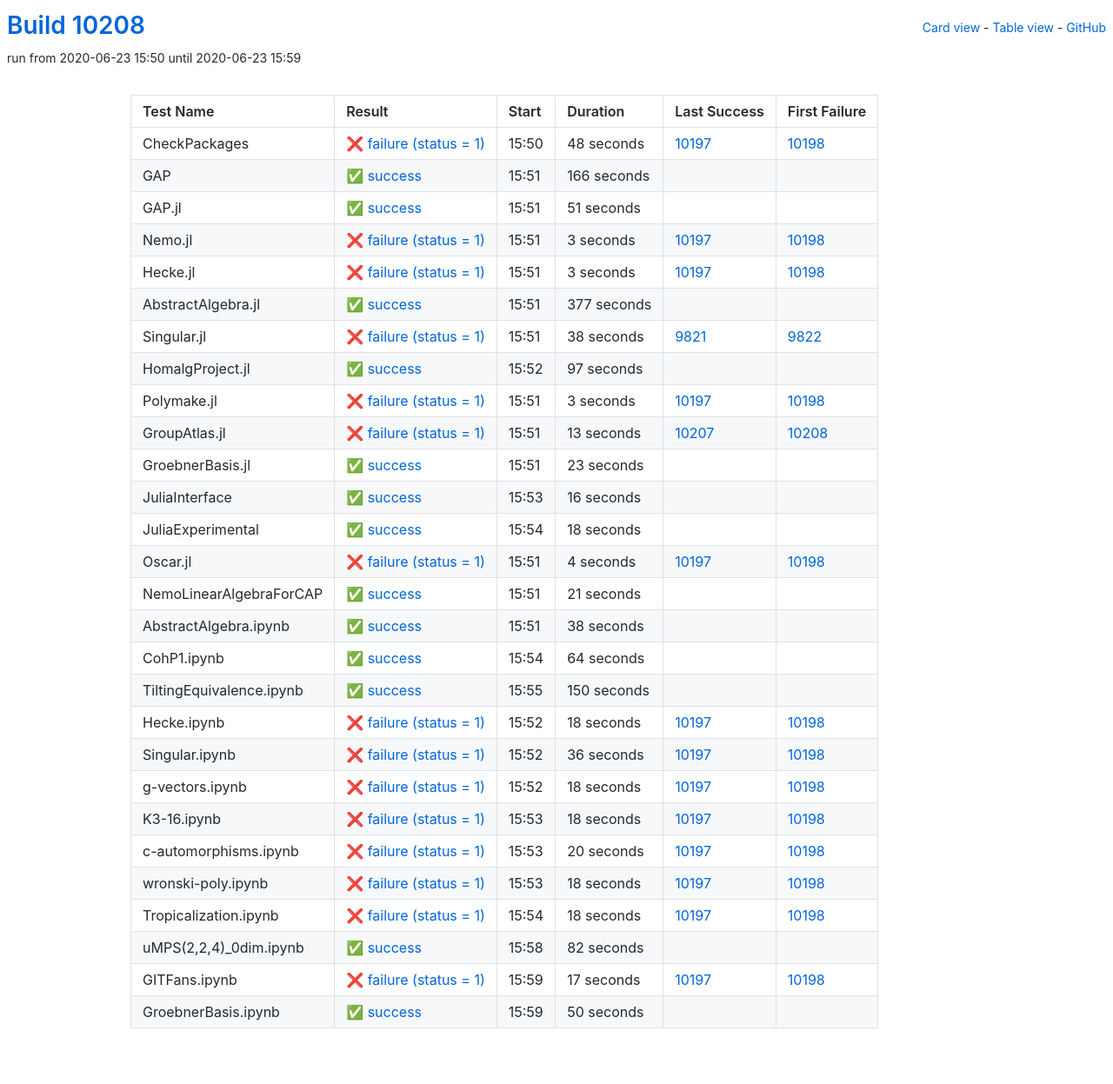
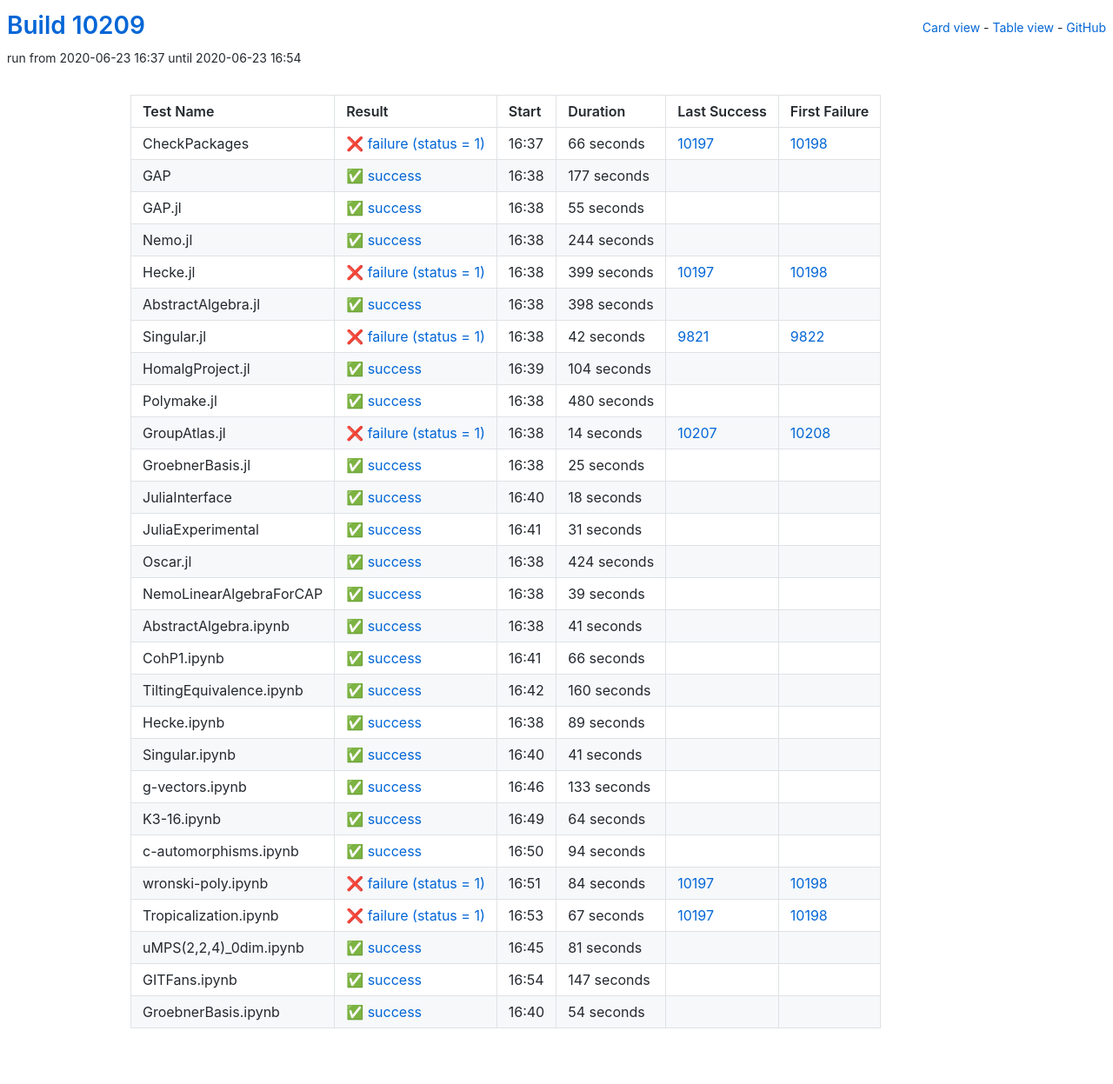
Before and after one commit to oscar-system/oscar-ci-status, a Jekyll site: the page built from table.html, in a window 1280 px wide. Shown: the whole page at 87% size. Built offline with Jekyll 4.4.1, drawn with Linux system fonts in a browser that asks for light colours.

Commit message:
Build #10209

```diff
--- a/_data/ci.yml
+++ b/_data/ci.yml
@@ -1,6 +1,6 @@
 ---
-build: 10208
-build_url: https://oscarci.mathematik.uni-kl.de/job/oscar/10208/
+build: 10209
+build_url: https://oscarci.mathematik.uni-kl.de/job/oscar/10209/
 job: oscar
 organization: oscar-system
 repo: oscar-ci-status
@@ -8,152 +8,140 @@
 tests:
 - name: CheckPackages
   id: checkpackages
-  log: https://oscarci.mathematik.uni-kl.de/job/oscar/10208/artifact/logs/build-10208/CheckPackages.log
-  start: 2020-06-23 15:50
+  log: https://oscarci.mathematik.uni-kl.de/job/oscar/10209/artifact/logs/build-10209/CheckPackages.log
+  start: 2020-06-23 16:37
   success: false
   exitcode: 1
   status: failure
-  duration: 48
+  duration: 66
   last_success: 10197
   last_success_url: https://oscarci.mathematik.uni-kl.de/job/oscar/10197/
   first_failure: 10198
   first_failure_url: https://oscarci.mathematik.uni-kl.de/job/oscar/10198/
 - name: GAP
   id: gap
-  log: https://oscarci.mathematik.uni-kl.de/job/oscar/10208/artifact/logs/build-10208/GAP.log
-  start: 2020-06-23 15:51
+  log: https://oscarci.mathematik.uni-kl.de/job/oscar/10209/artifact/logs/build-10209/GAP.log
+  start: 2020-06-23 16:38
   success: true
   exitcode: 0
   status: success
-  duration: 166
+  duration: 177
   last_success: false
   last_success_url:
   first_failure: false
   first_failure_url:
 - name: GAP.jl
   id: gap-jl
-  log: https://oscarci.mathematik.uni-kl.de/job/oscar/10208/artifact/logs/build-10208/GAP.jl.log
-  start: 2020-06-23 15:51
+  log: https://oscarci.mathematik.uni-kl.de/job/oscar/10209/artifact/logs/build-10209/GAP.jl.log
+  start: 2020-06-23 16:38
   success: true
   exitcode: 0
   status: success
-  duration: 51
+  duration: 55
   last_success: false
   last_success_url:
   first_failure: false
   first_failure_url:
 - name: Nemo.jl
   id: nemo-jl
-  log: https://oscarci.mathematik.uni-kl.de/job/oscar/10208/artifact/logs/build-10208/Nemo.jl.log
-  start: 2020-06-23 15:51
+  log: https://oscarci.mathematik.uni-kl.de/job/oscar/10209/artifact/logs/build-10209/Nemo.jl.log
+  start: 2020-06-23 16:38
+  success: true
+  exitcode: 0
+  status: success
+  duration: 244
+  last_success: false
+  last_success_url:
+  first_failure: false
+  first_failure_url:
+- name: Hecke.jl
+  id: hecke-jl
+  log: https://oscarci.mathematik.uni-kl.de/job/oscar/10209/artifact/logs/build-10209/Hecke.jl.log
+  start: 2020-06-23 16:38
   success: false
   exitcode: 1
   status: failure
-  duration: 3
-  last_success: 10197
-  last_success_url: https://oscarci.mathematik.uni-kl.de/job/oscar/10197/
-  first_failure: 10198
-  first_failure_url: https://oscarci.mathematik.uni-kl.de/job/oscar/10198/
-- name: Hecke.jl
-  id: hecke-jl
-  log: https://oscarci.mathematik.uni-kl.de/job/oscar/10208/artifact/logs/build-10208/Hecke.jl.log
-  start: 2020-06-23 15:51
-  success: false
-  exitcode: 1
-  status: failure
-  duration: 3
+  duration: 399
   last_success: 10197
   last_success_url: https://oscarci.mathematik.uni-kl.de/job/oscar/10197/
   first_failure: 10198
   first_failure_url: https://oscarci.mathematik.uni-kl.de/job/oscar/10198/
 - name: AbstractAlgebra.jl
   id: abstractalgebra-jl
-  log: https://oscarci.mathematik.uni-kl.de/job/oscar/10208/artifact/logs/build-10208/AbstractAlgebra.jl.log
-  start: 2020-06-23 15:51
+  log: https://oscarci.mathematik.uni-kl.de/job/oscar/10209/artifact/logs/build-10209/AbstractAlgebra.jl.log
+  start: 2020-06-23 16:38
   success: true
   exitcode: 0
   status: success
-  duration: 377
+  duration: 398
   last_success: false
   last_success_url:
   first_failure: false
   first_failure_url:
 - name: Singular.jl
   id: singular-jl
-  log: https://oscarci.mathematik.uni-kl.de/job/oscar/10208/artifact/logs/build-10208/Singular.jl.log
-  start: 2020-06-23 15:51
+  log: https://oscarci.mathematik.uni-kl.de/job/oscar/10209/artifact/logs/build-10209/Singular.jl.log
+  start: 2020-06-23 16:38
   success: false
   exitcode: 1
   status: failure
-  duration: 38
+  duration: 42
   last_success: 9821
   last_success_url: https://oscarci.mathematik.uni-kl.de/job/oscar/9821/
   first_failure: 9822
   first_failure_url: https://oscarci.mathematik.uni-kl.de/job/oscar/9822/
 - name: HomalgProject.jl
   id: homalgproject-jl
-  log: https://oscarci.mathematik.uni-kl.de/job/oscar/10208/artifact/logs/build-10208/HomalgProject.jl.log
-  start: 2020-06-23 15:52
+  log: https://oscarci.mathematik.uni-kl.de/job/oscar/10209/artifact/logs/build-10209/HomalgProject.jl.log
+  start: 2020-06-23 16:39
   success: true
   exitcode: 0
   status: success
-  duration: 97
+  duration: 104
   last_success: false
   last_success_url:
   first_failure: false
   first_failure_url:
 - name: Polymake.jl
   id: polymake-jl
-  log: https://oscarci.mathematik.uni-kl.de/job/oscar/10208/artifact/logs/build-10208/Polymake.jl.log
-  start: 2020-06-23 15:51
+  log: https://oscarci.mathematik.uni-kl.de/job/oscar/10209/artifact/logs/build-10209/Polymake.jl.log
+  start: 2020-06-23 16:38
+  success: true
+  exitcode: 0
+  status: success
+  duration: 480
+  last_success: false
+  last_success_url:
+  first_failure: false
+  first_failure_url:
+- name: GroupAtlas.jl
+  id: groupatlas-jl
+  log: https://oscarci.mathematik.uni-kl.de/job/oscar/10209/artifact/logs/build-10209/GroupAtlas.jl.log
+  start: 2020-06-23 16:38
   success: false
   exitcode: 1
   status: failure
-  duration: 3
-  last_success: 10197
-  last_success_url: https://oscarci.mathematik.uni-kl.de/job/oscar/10197/
-  first_failure: 10198
-  first_failure_url: https://oscarci.mathematik.uni-kl.de/job/oscar/10198/
-- name: GroupAtlas.jl
-  id: groupatlas-jl
-  log: https://oscarci.mathematik.uni-kl.de/job/oscar/10208/artifact/logs/build-10208/GroupAtlas.jl.log
-  start: 2020-06-23 15:51
-  success: false
-  exitcode: 1
-  status: failure
-  duration: 13
+  duration: 14
   last_success: 10207
   last_success_url: https://oscarci.mathematik.uni-kl.de/job/oscar/10207/
   first_failure: 10208
   first_failure_url: https://oscarci.mathematik.uni-kl.de/job/oscar/10208/
 - name: GroebnerBasis.jl
   id: groebnerbasis-jl
-  log: https://oscarci.mathematik.uni-kl.de/job/oscar/10208/artifact/logs/build-10208/GroebnerBasis.jl.log
-  start: 2020-06-23 15:51
+  log: https://oscarci.mathematik.uni-kl.de/job/oscar/10209/artifact/logs/build-10209/GroebnerBasis.jl.log
+  start: 2020-06-23 16:38
   success: true
   exitcode: 0
   status: success
-  duration: 23
+  duration: 25
   last_success: false
   last_success_url:
   first_failure: false
   first_failure_url:
 - name: JuliaInterface
   id: juliainterface
-  log: https://oscarci.mathematik.uni-kl.de/job/oscar/10208/artifact/logs/build-10208/JuliaInterface.log
-  start: 2020-06-23 15:53
-  success: true
-  exitcode: 0
-  status: success
-  duration: 16
-  last_success: false
-  last_success_url:
-  first_failure: false
-  first_failure_url:
-- name: JuliaExperimental
-  id: juliaexperimental
-  log: https://oscarci.mathematik.uni-kl.de/job/oscar/10208/artifact/logs/build-10208/JuliaExperimental.log
-  start: 2020-06-23 15:54
+  log: https://oscarci.mathematik.uni-kl.de/job/oscar/10209/artifact/logs/build-10209/JuliaInterface.log
+  start: 2020-06-23 16:40
   success: true
   exitcode: 0
   status: success
@@ -162,46 +150,118 @@
   last_success_url:
   first_failure: false
   first_failure_url:
-- name: Oscar.jl
-  id: oscar-jl
-  log: https://oscarci.mathematik.uni-kl.de/job/oscar/10208/artifact/logs/build-10208/Oscar.jl.log
-  start: 2020-06-23 15:51
-  success: false
-  exitcode: 1
-  status: failure
-  duration: 4
-  last_success: 10197
-  last_success_url: https://oscarci.mathematik.uni-kl.de/job/oscar/10197/
-  first_failure: 10198
-  first_failure_url: https://oscarci.mathematik.uni-kl.de/job/oscar/10198/
-- name: NemoLinearAlgebraForCAP
-  id: nemolinearalgebraforcap
-  log: https://oscarci.mathematik.uni-kl.de/job/oscar/10208/artifact/logs/build-10208/NemoLinearAlgebraForCAP.log
-  start: 2020-06-23 15:51
+- name: JuliaExperimental
+  id: juliaexperimental
+  log: https://oscarci.mathematik.uni-kl.de/job/oscar/10209/artifact/logs/build-10209/JuliaExperimental.log
+  start: 2020-06-23 16:41
   success: true
   exitcode: 0
   status: success
-  duration: 21
+  duration: 31
+  last_success: false
+  last_success_url:
+  first_failure: false
+  first_failure_url:
+- name: Oscar.jl
+  id: oscar-jl
+  log: https://oscarci.mathematik.uni-kl.de/job/oscar/10209/artifact/logs/build-10209/Oscar.jl.log
+  start: 2020-06-23 16:38
+  success: true
+  exitcode: 0
+  status: success
+  duration: 424
+  last_success: false
+  last_success_url:
+  first_failure: false
+  first_failure_url:
+- name: NemoLinearAlgebraForCAP
+  id: nemolinearalgebraforcap
+  log: https://oscarci.mathematik.uni-kl.de/job/oscar/10209/artifact/logs/build-10209/NemoLinearAlgebraForCAP.log
+  start: 2020-06-23 16:38
+  success: true
+  exitcode: 0
+  status: success
+  duration: 39
   last_success: false
   last_success_url:
   first_failure: false
   first_failure_url:
 - name: AbstractAlgebra.ipynb
   id: abstractalgebra-ipynb
-  log: https://oscarci.mathematik.uni-kl.de/job/oscar/10208/artifact/logs/build-10208/AbstractAlgebra.ipynb.log
-  start: 2020-06-23 15:51
+  log: https://oscarci.mathematik.uni-kl.de/job/oscar/10209/artifact/logs/build-10209/AbstractAlgebra.ipynb.log
+  start: 2020-06-23 16:38
   success: true
   exitcode: 0
   status: success
-  duration: 38
+  duration: 41
   last_success: false
   last_success_url:
   first_failure: false
   first_failure_url:
 - name: CohP1.ipynb
   id: cohp1-ipynb
-  log: https://oscarci.mathematik.uni-kl.de/job/oscar/10208/artifact/logs/build-10208/CohP1.ipynb.log
-  start: 2020-06-23 15:54
+  log: https://oscarci.mathematik.uni-kl.de/job/oscar/10209/artifact/logs/build-10209/CohP1.ipynb.log
+  start: 2020-06-23 16:41
+  success: true
+  exitcode: 0
+  status: success
+  duration: 66
+  last_success: false
+  last_success_url:
+  first_failure: false
+  first_failure_url:
+- name: TiltingEquivalence.ipynb
+  id: tiltingequivalence-ipynb
+  log: https://oscarci.mathematik.uni-kl.de/job/oscar/10209/artifact/logs/build-10209/TiltingEquivalence.ipynb.log
+  start: 2020-06-23 16:42
+  success: true
+  exitcode: 0
+  status: success
+  duration: 160
+  last_success: false
+  last_success_url:
+  first_failure: false
+  first_failure_url:
+- name: Hecke.ipynb
+  id: hecke-ipynb
+  log: https://oscarci.mathematik.uni-kl.de/job/oscar/10209/artifact/logs/build-10209/Hecke.ipynb.log
+  start: 2020-06-23 16:38
+  success: true
+  exitcode: 0
+  status: success
+  duration: 89
+  last_success: false
+  last_success_url:
+  first_failure: false
+  first_failure_url:
+- name: Singular.ipynb
+  id: singular-ipynb
+  log: https://oscarci.mathematik.uni-kl.de/job/oscar/10209/artifact/logs/build-10209/Singular.ipynb.log
+  start: 2020-06-23 16:40
+  success: true
+  exitcode: 0
+  status: success
+  duration: 41
+  last_success: false
+  last_success_url:
+  first_failure: false
+  first_failure_url:
+- name: g-vectors.ipynb
+  id: g-vectors-ipynb
+  log: https://oscarci.mathematik.uni-kl.de/job/oscar/10209/artifact/logs/build-10209/g-vectors.ipynb.log
+  start: 2020-06-23 16:46
+  success: true
+  exitcode: 0
+  status: success
+  duration: 133
+  last_success: false
+  last_success_url:
+  first_failure: false
+  first_failure_url:
+- name: K3-16.ipynb
+  id: k3-16-ipynb
+  log: https://oscarci.mathematik.uni-kl.de/job/oscar/10209/artifact/logs/build-10209/K3-16.ipynb.log
+  start: 2020-06-23 16:49
   success: true
   exitcode: 0
   status: success
@@ -210,135 +270,75 @@
   last_success_url:
   first_failure: false
   first_failure_url:
-- name: TiltingEquivalence.ipynb
-  id: tiltingequivalence-ipynb
-  log: https://oscarci.mathematik.uni-kl.de/job/oscar/10208/artifact/logs/build-10208/TiltingEquivalence.ipynb.log
-  start: 2020-06-23 15:55
+- name: c-automorphisms.ipynb
+  id: c-automorphisms-ipynb
+  log: https://oscarci.mathematik.uni-kl.de/job/oscar/10209/artifact/logs/build-10209/c-automorphisms.ipynb.log
+  start: 2020-06-23 16:50
   success: true
   exitcode: 0
   status: success
-  duration: 150
+  duration: 94
   last_success: false
   last_success_url:
   first_failure: false
   first_failure_url:
-- name: Hecke.ipynb
-  id: hecke-ipynb
-  log: https://oscarci.mathematik.uni-kl.de/job/oscar/10208/artifact/logs/build-10208/Hecke.ipynb.log
-  start: 2020-06-23 15:52
+- name: wronski-poly.ipynb
+  id: wronski-poly-ipynb
+  log: https://oscarci.mathematik.uni-kl.de/job/oscar/10209/artifact/logs/build-10209/wronski-poly.ipynb.log
+  start: 2020-06-23 16:51
   success: false
   exitcode: 1
   status: failure
-  duration: 18
-  last_success: 10197
-  last_success_url: https://oscarci.mathematik.uni-kl.de/job/oscar/10197/
-  first_failure: 10198
-  first_failure_url: https://oscarci.mathematik.uni-kl.de/job/oscar/10198/
-- name: Singular.ipynb
-  id: singular-ipynb
-  log: https://oscarci.mathematik.uni-kl.de/job/oscar/10208/artifact/logs/build-10208/Singular.ipynb.log
-  start: 2020-06-23 15:52
-  success: false
-  exitcode: 1
-  status: failure
-  duration: 36
-  last_success: 10197
-  last_success_url: https://oscarci.mathematik.uni-kl.de/job/oscar/10197/
-  first_failure: 10198
-  first_failure_url: https://oscarci.mathematik.uni-kl.de/job/oscar/10198/
-- name: g-vectors.ipynb
-  id: g-vectors-ipynb
-  log: https://oscarci.mathematik.uni-kl.de/job/oscar/10208/artifact/logs/build-10208/g-vectors.ipynb.log
-  start: 2020-06-23 15:52
-  success: false
-  exitcode: 1
-  status: failure
-  duration: 18
-  last_success: 10197
-  last_success_url: https://oscarci.mathematik.uni-kl.de/job/oscar/10197/
-  first_failure: 10198
-  first_failure_url: https://oscarci.mathematik.uni-kl.de/job/oscar/10198/
-- name: K3-16.ipynb
-  id: k3-16-ipynb
-  log: https://oscarci.mathematik.uni-kl.de/job/oscar/10208/artifact/logs/build-10208/K3-16.ipynb.log
-  start: 2020-06-23 15:53
-  success: false
-  exitcode: 1
-  status: failure
-  duration: 18
-  last_success: 10197
-  last_success_url: https://oscarci.mathematik.uni-kl.de/job/oscar/10197/
-  first_failure: 10198
-  first_failure_url: https://oscarci.mathematik.uni-kl.de/job/oscar/10198/
-- name: c-automorphisms.ipynb
-  id: c-automorphisms-ipynb
-  log: https://oscarci.mathematik.uni-kl.de/job/oscar/10208/artifact/logs/build-10208/c-automorphisms.ipynb.log
-  start: 2020-06-23 15:53
-  success: false
-  exitcode: 1
-  status: failure
-  duration: 20
-  last_success: 10197
-  last_success_url: https://oscarci.mathematik.uni-kl.de/job/oscar/10197/
-  first_failure: 10198
-  first_failure_url: https://oscarci.mathematik.uni-kl.de/job/oscar/10198/
-- name: wronski-poly.ipynb
-  id: wronski-poly-ipynb
-  log: https://oscarci.mathematik.uni-kl.de/job/oscar/10208/artifact/logs/build-10208/wronski-poly.ipynb.log
-  start: 2020-06-23 15:53
-  success: false
-  exitcode: 1
-  status: failure
-  duration: 18
+  duration: 84
   last_success: 10197
   last_success_url: https://oscarci.mathematik.uni-kl.de/job/oscar/10197/
   first_failure: 10198
   first_failure_url: https://oscarci.mathematik.uni-kl.de/job/oscar/10198/
 - name: Tropicalization.ipynb
   id: tropicalization-ipynb
-  log: https://oscarci.mathematik.uni-kl.de/job/oscar/10208/artifact/logs/build-10208/Tropicalization.ipynb.log
-  start: 2020-06-23 15:54
+  log: https://oscarci.mathematik.uni-kl.de/job/oscar/10209/artifact/logs/build-10209/Tropicalization.ipynb.log
+  start: 2020-06-23 16:53
   success: false
   exitcode: 1
   status: failure
-  duration: 18
+  duration: 67
   last_success: 10197
   last_success_url: https://oscarci.mathematik.uni-kl.de/job/oscar/10197/
   first_failure: 10198
   first_failure_url: https://oscarci.mathematik.uni-kl.de/job/oscar/10198/
 - name: uMPS(2,2,4)_0dim.ipynb
   id: umps-2-2-4-0dim-ipynb
-  log: https://oscarci.mathematik.uni-kl.de/job/oscar/10208/artifact/logs/build-10208/uMPS-2-2-4-_0dim.ipynb.log
-  start: 2020-06-23 15:58
+  log: https://oscarci.mathematik.uni-kl.de/job/oscar/10209/artifact/logs/build-10209/uMPS-2-2-4-_0dim.ipynb.log
+  start: 2020-06-23 16:45
   success: true
   exitcode: 0
   status: success
-  duration: 82
+  duration: 81
   last_success: false
   last_success_url:
   first_failure: false
   first_failure_url:
 - name: GITFans.ipynb
   id: gitfans-ipynb
-  log: https://oscarci.mathematik.uni-kl.de/job/oscar/10208/artifact/logs/build-10208/GITFans.ipynb.log
-  start: 2020-06-23 15:59
-  success: false
-  exitcode: 1
-  status: failure
-  duration: 17
-  last_success: 10197
-  last_success_url: https://oscarci.mathematik.uni-kl.de/job/oscar/10197/
-  first_failure: 10198
-  first_failure_url: https://oscarci.mathematik.uni-kl.de/job/oscar/10198/
-- name: GroebnerBasis.ipynb
-  id: groebnerbasis-ipynb
-  log: https://oscarci.mathematik.uni-kl.de/job/oscar/10208/artifact/logs/build-10208/GroebnerBasis.ipynb.log
-  start: 2020-06-23 15:59
+  log: https://oscarci.mathematik.uni-kl.de/job/oscar/10209/artifact/logs/build-10209/GITFans.ipynb.log
+  start: 2020-06-23 16:54
   success: true
   exitcode: 0
   status: success
-  duration: 50
+  duration: 147
   last_success: false
   last_success_url:
   first_failure: false
   first_failure_url:
+- name: GroebnerBasis.ipynb
+  id: groebnerbasis-ipynb
+  log: https://oscarci.mathematik.uni-kl.de/job/oscar/10209/artifact/logs/build-10209/GroebnerBasis.ipynb.log
+  start: 2020-06-23 16:40
+  success: true
+  exitcode: 0
+  status: success
+  duration: 54
+  last_success: false
+  last_success_url:
+  first_failure: false
+  first_failure_url:
```
Also changed, not shown: README.md.
